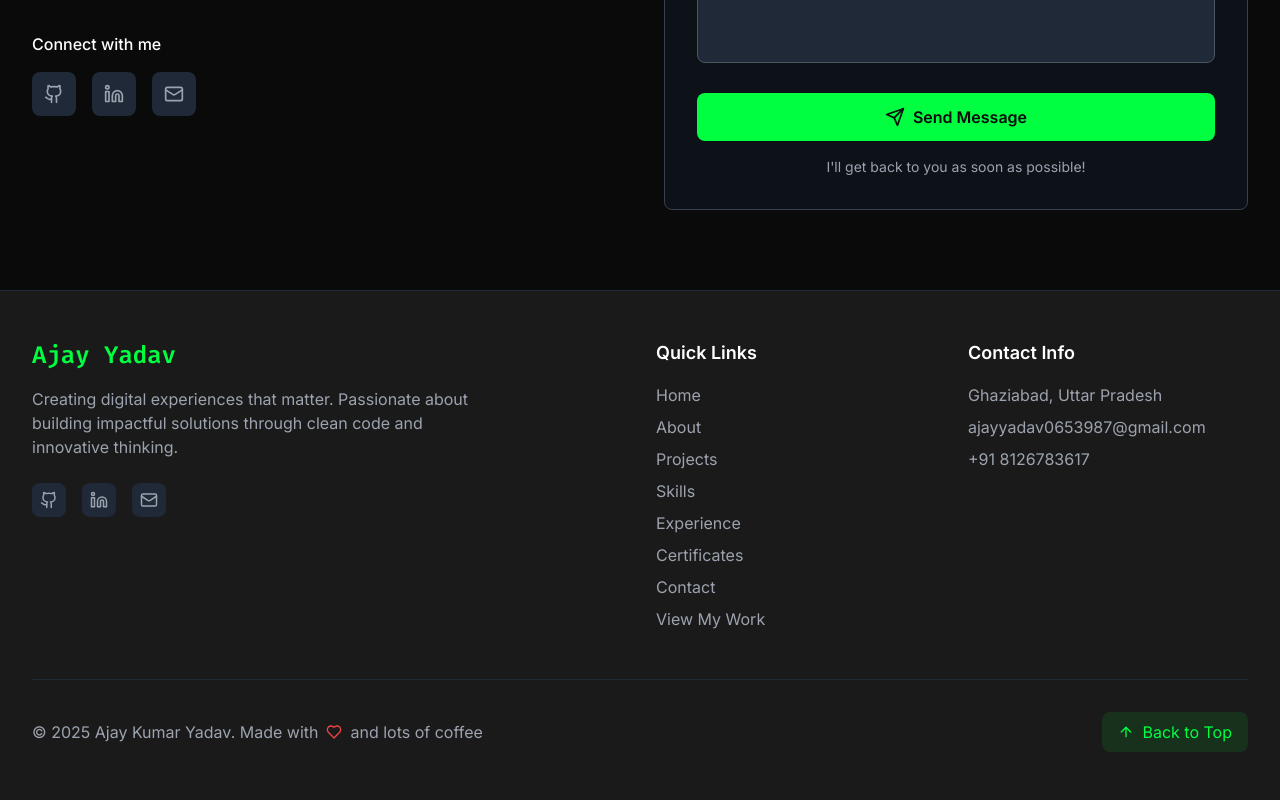
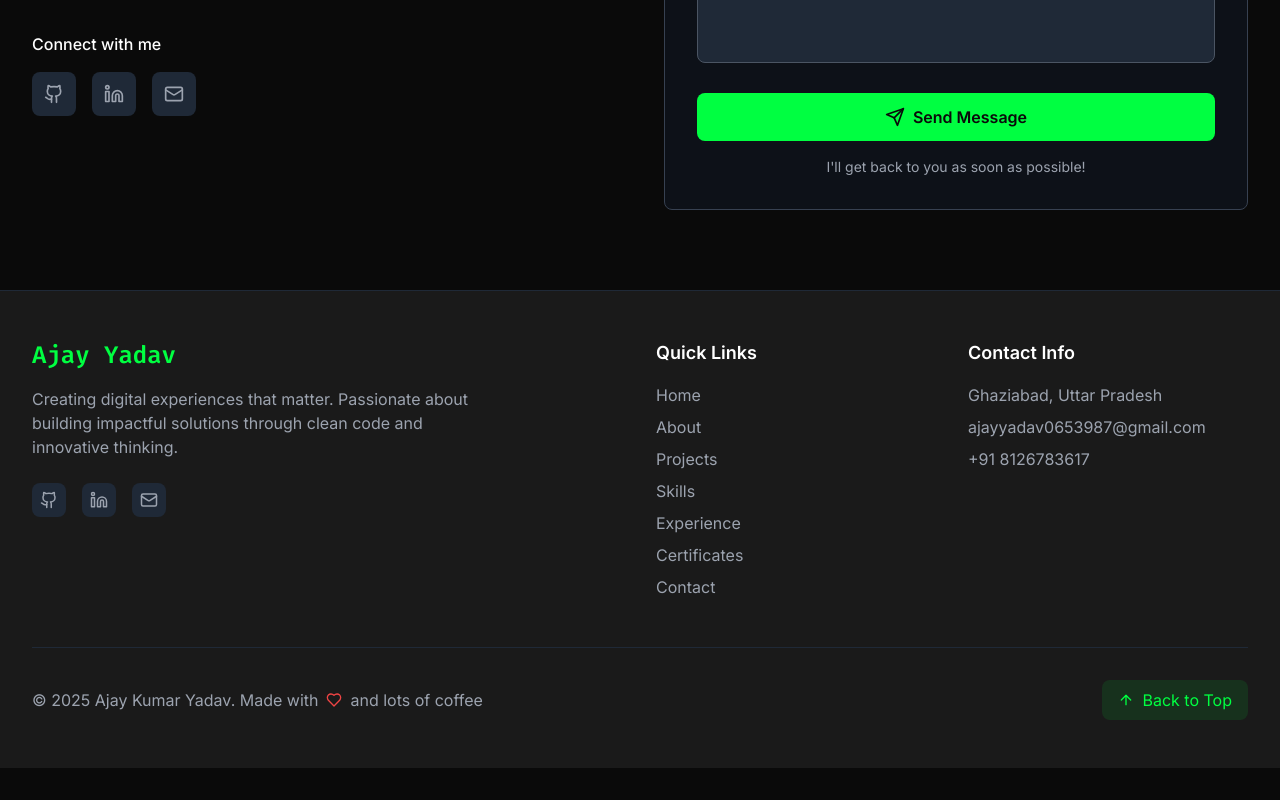
Before and after one commit to GitAjayYadavHub/Portfolio, a React (Vite) app: page / in a window 1280 px wide. Shown: the part 7869-8669 px from the top of the page. After the commit the page ends 8637 px from the top, so only its background shows below. Built offline with nearby package versions, Linux system fonts and the light colour scheme; the HTML template or start-up script is replaced by a standard one.

Commit message:
Updated Footer.jsx

```diff
--- a/src/components/Footer.jsx
+++ b/src/components/Footer.jsx
@@ -14,8 +14,7 @@ const Footer = () => {
     { name: 'Skills', href: '#skills' },
     { name: 'Experience', href: '#experience' },
     { name: 'Certificates', href: '#certificates' },
-    { name: 'Contact', href: '#contact' },
-    { name: 'View My Work', href: 'https://github.com/GitAjayYadavHub' }
+    { name: 'Contact', href: '#contact' }
   ];
 
   const socialLinks = [
@@ -50,7 +49,6 @@ const Footer = () => {
                     href={social.href}
                     target="_blank"
                     rel="noopener noreferrer"
-                    aria-label={`Visit Ajay's ${social.label}`}
                     className="p-2 bg-gray-800 rounded-lg text-gray-400 hover:text-primary hover:bg-gray-700 transition-all duration-300"
                     whileHover={{ scale: 1.1, y: -2 }}
                     whileTap={{ scale: 0.95 }}
@@ -83,11 +81,7 @@ const Footer = () => {
                       className="text-gray-400 hover:text-primary transition-colors duration-300"
                       onClick={(e) => {
                         e.preventDefault();
-                        if (link.href.startsWith('#')) {
-                          document.querySelector(link.href)?.scrollIntoView({ behavior: 'smooth' });
-                        } else {
-                          window.open(link.href, '_blank', 'noopener,noreferrer');
-                        }
+                        document.querySelector(link.href)?.scrollIntoView({ behavior: 'smooth' });
                       }}
                     >
                       {link.name}
```
